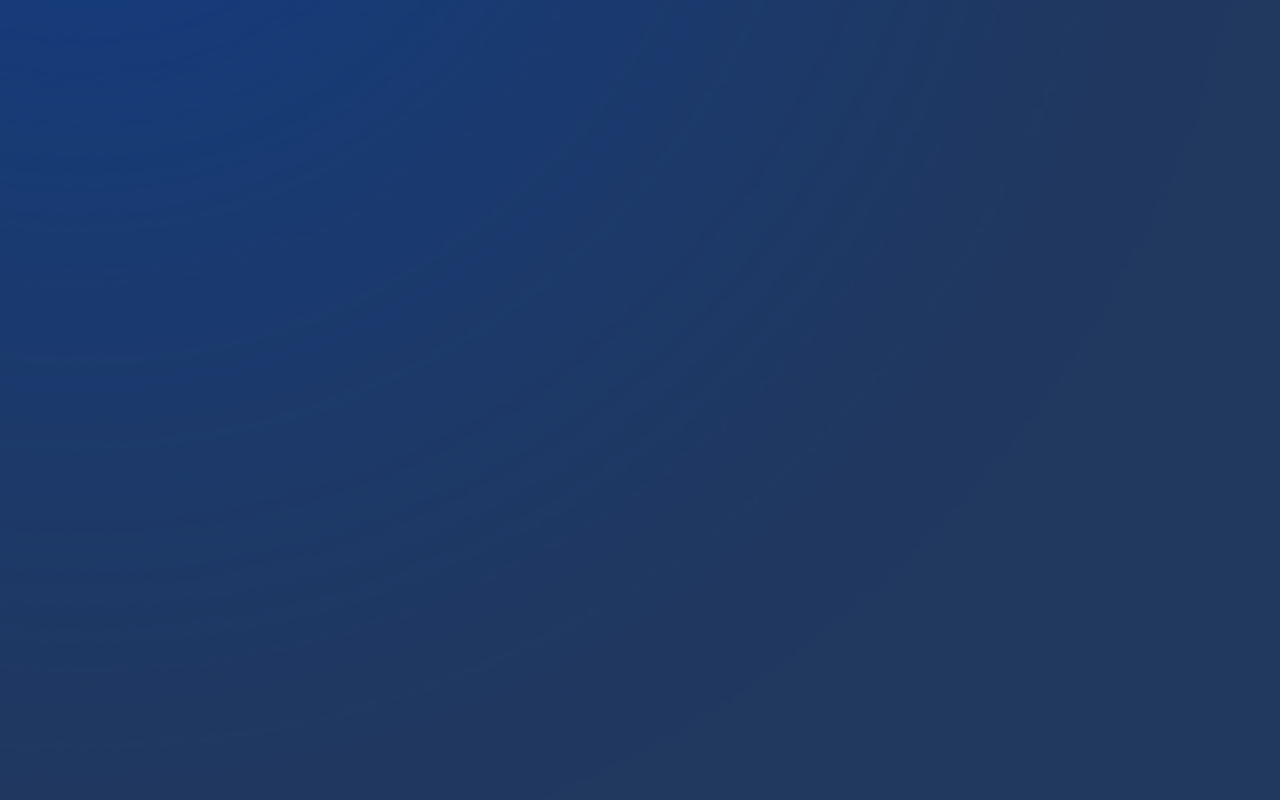
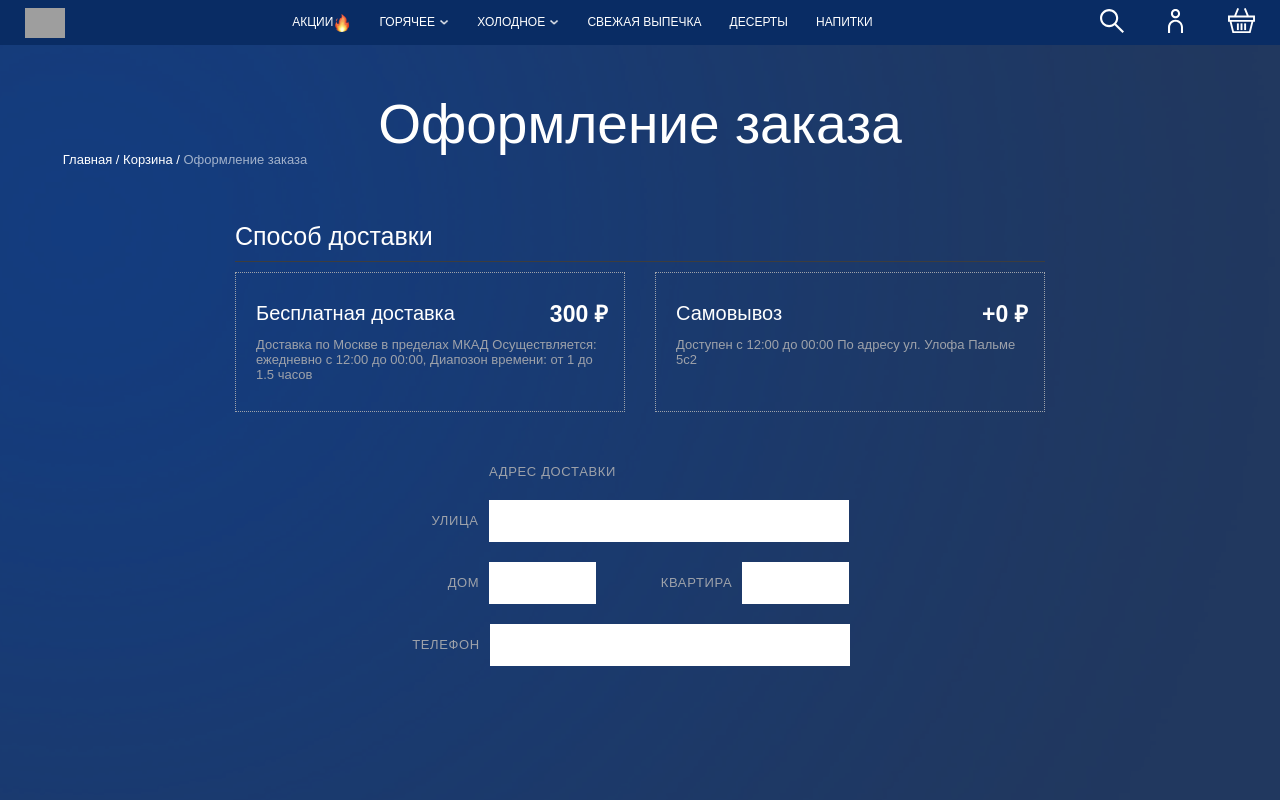
Before and after one commit to Lebedev31/delivery, a React (Create React App) app in the folder my-app/: page /payment in a window 1280 px wide. Before the commit this address had no page. Shown: the top 800 px of the page. Built offline with nearby package versions, Linux system fonts and the light colour scheme; grey boxes are pictures that could not be loaded.

Commit message:
работа 18 ноября

```diff
--- a/my-app/src/components/App/App.tsx
+++ b/my-app/src/components/App/App.tsx
@@ -16,6 +16,7 @@ import BasketMenu from "../BasketMenu/BasketMenu";
 import FormRegister from "../FormRegister/FormRegiter";
 import Login from "../FormRegister/Login";
 import PersonalAccount from "../PersonalAccount/PersonalAccount";
+import Payment from "../Payment/Payment";
 
 function App() {
   const active = useSelector((state: RootState) => state.main.isActive);
@@ -58,6 +59,7 @@ function App() {
           <Route path="/register" element={<FormRegister />} />
           <Route path="/login" element={<Login />} />
           <Route path="/personal" element={<PersonalAccount />} />
+          <Route path="/payment" element={<Payment />} />
         </Routes>
       </Router>
     </div>
--- a/my-app/src/components/IndifidualFood/IndividualFood.tsx
+++ b/my-app/src/components/IndifidualFood/IndividualFood.tsx
@@ -75,7 +75,7 @@ function IndividualFood() {
               />
               <div className="individual__price">{dataObject?.sum}p</div>
               <div className="individual__basket">
-                <Link to="/basket">
+                <Link to="/payment">
                   <Basket />
                 </Link>
               </div>
--- a/my-app/src/components/InputComponent/InputComponent.tsx
+++ b/my-app/src/components/InputComponent/InputComponent.tsx
@@ -1,15 +1,17 @@
-import './InputComponent.scss';
+import "./InputComponent.scss";
 
 interface PropsStyleInput {
   props?: {
     [key: string]: string;
   };
   placeholder?: string;
+  id?: string;
 }
 
 function InputComponent({
   props = {},
-  placeholder = 'Иван Иваныч Иванов проснулся с петухами',
+  placeholder = "",
+  id = "",
 }: PropsStyleInput) {
   return (
     <>
@@ -18,6 +20,7 @@ function InputComponent({
         className="input__style"
         placeholder={placeholder}
         style={props}
+        id={id}
       />
     </>
   );
--- /dev/null
+++ b/my-app/src/components/Payment/Payment.scss
@@ -0,0 +1,135 @@
+@import "../../styles//variables.scss";
+.payment {
+  margin-top: 97px;
+  color: $color-text;
+  .payment__home {
+    width: 100%;
+    height: 94px;
+    h1 {
+      font-size: 55px;
+      text-align: center;
+      line-height: 55px;
+      color: $color-text;
+    }
+
+    .payment__link {
+      width: 350px;
+      font-size: 13px;
+      line-height: 15.85px;
+      span {
+        a {
+          color: $color-text;
+        }
+      }
+
+      span:nth-child(3) {
+        color: $color-text;
+        opacity: 60%;
+      }
+    }
+  }
+
+  .payment__delivery {
+    width: 810px;
+    height: 467px;
+    margin: 30px auto;
+    h2 {
+      font-size: 25px;
+      line-height: 30px;
+      text-align: left;
+    }
+
+    hr {
+      margin-top: 10px;
+      width: 100%;
+      height: 1px;
+      background: rgba(61, 61, 61, 1);
+    }
+
+    .payment__block {
+      margin-top: 10px;
+      width: 100%;
+      display: flex;
+      justify-content: space-between;
+      height: 140px;
+
+      .payment__item {
+        padding-top: 26px;
+        padding-left: 20px;
+        padding-right: 16px;
+        width: 390px;
+        height: 140px;
+        border: 1px dotted rgba(158, 162, 170, 1);
+        .payment__title {
+          display: flex;
+          width: 100%;
+          justify-content: space-between;
+          height: 28px;
+          align-items: center;
+          p:nth-child(1) {
+            font-size: 20px;
+          }
+          p:nth-child(2) {
+            font-size: 23px;
+            font-weight: 800;
+          }
+        }
+
+        .payment__text {
+          font-size: 13px;
+          color: rgba(158, 162, 170, 1);
+          line-height: 15px;
+          text-align: left;
+          margin-top: 10px;
+        }
+      }
+    }
+
+    .payment__delvery-form {
+      margin: 52px auto;
+      width: 510px;
+      height: 285px;
+      display: flex;
+      flex-direction: column;
+      gap: 20px;
+
+      h3 {
+        width: 302px;
+        margin: 0 auto;
+      }
+
+      .payment__label {
+        color: rgba(158, 162, 170, 1);
+        font-size: 13px;
+        line-height: 15.85px;
+        letter-spacing: 0.05em;
+        text-underline-position: from-font;
+        text-decoration-skip-ink: none;
+        text-align: left;
+        text-transform: uppercase;
+      }
+
+      .label__style {
+        display: flex;
+        align-items: center;
+        width: 100%;
+        justify-content: center;
+        gap: 10px;
+      }
+
+      .transform-input {
+        transform: translateX(-9px);
+      }
+
+      .payment__block-input {
+        width: 460px;
+        margin: 0 auto;
+        display: flex;
+        justify-content: space-between;
+        .label__style:nth-child(1) {
+          transform: translateX(-3px);
+        }
+      }
+    }
+  }
+}
--- /dev/null
+++ b/my-app/src/components/Payment/Payment.tsx
@@ -0,0 +1,99 @@
+import "./Payment.scss";
+import Header from "../Header/Header";
+import Footer from "../Footer/Footer";
+import { Link } from "react-router-dom";
+import InputComponent from "../InputComponent/InputComponent";
+
+function Payment() {
+  return (
+    <section style={{ gridColumn: "1/13" }}>
+      <Header />
+      <div className="payment">
+        <div className="payment__home">
+          <h1>Оформление заказа</h1>
+          <div className="payment__link">
+            <span>
+              <Link to="/"> Главная /</Link>
+            </span>
+            <span>
+              <Link to="/basket"> Корзина / </Link>
+            </span>
+            <span>Оформление заказа</span>
+          </div>
+        </div>
+        <div className="payment__delivery">
+          <h2>Способ доставки</h2>
+          <hr className="payment__line" />
+          <div className="payment__block">
+            <div className="payment__item">
+              <div className="payment__title">
+                <p>Бесплатная доставка</p>
+                <p>300 ₽</p>
+              </div>
+              <p className="payment__text">
+                Доставка по Москве в пределах МКАД Осуществляется: ежедневно с
+                12:00 до 00:00, Диапозон времени: от 1 до 1.5 часов
+              </p>
+            </div>
+            <div className="payment__item">
+              <div className="payment__title">
+                <p>Самовывоз</p>
+                <p>+0 ₽</p>
+              </div>
+              <p className="payment__text">
+                Доступен с 12:00 до 00:00 По адресу ул. Улофа Пальме 5с2
+              </p>
+            </div>
+          </div>
+
+          <form className="payment__delvery-form">
+            <h3 className="payment__label">Адрес доставки</h3>
+            <div className="label__style">
+              <label className="payment__label" htmlFor="street">
+                Улица
+              </label>
+              <InputComponent
+                id="street"
+                props={{ width: "360px", color: "black" }}
+              />
+            </div>
+
+            <div className="payment__block-input">
+              <div className="label__style">
+                <label className="payment__label" htmlFor="house">
+                  Дом
+                </label>
+                <InputComponent
+                  props={{ width: "107px", color: "black" }}
+                  id="house"
+                />
+              </div>
+
+              <div className="label__style">
+                <label className="payment__label" htmlFor="apartment">
+                  Квартира
+                </label>
+                <InputComponent
+                  props={{ width: "107px", color: "black" }}
+                  id="apartment"
+                />
+              </div>
+            </div>
+            <div className="label__style transform-input">
+              <label className="payment__label" htmlFor="tel">
+                Телефон
+              </label>
+              <InputComponent
+                props={{ width: "360px", color: "black" }}
+                id="tel"
+              />
+            </div>
+          </form>
+        </div>
+      </div>
+      <Footer />
+    </section>
+  );
+}
+
+export default Payment;
```
